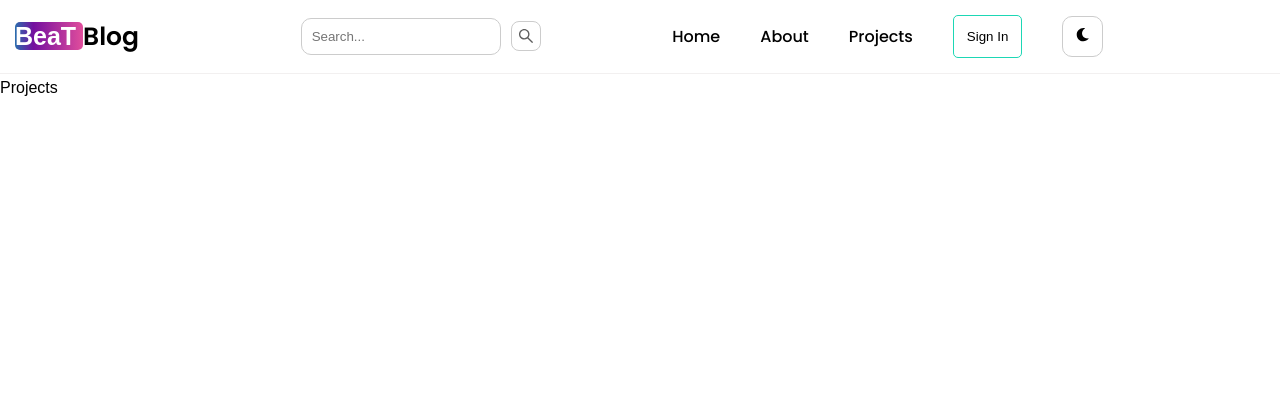
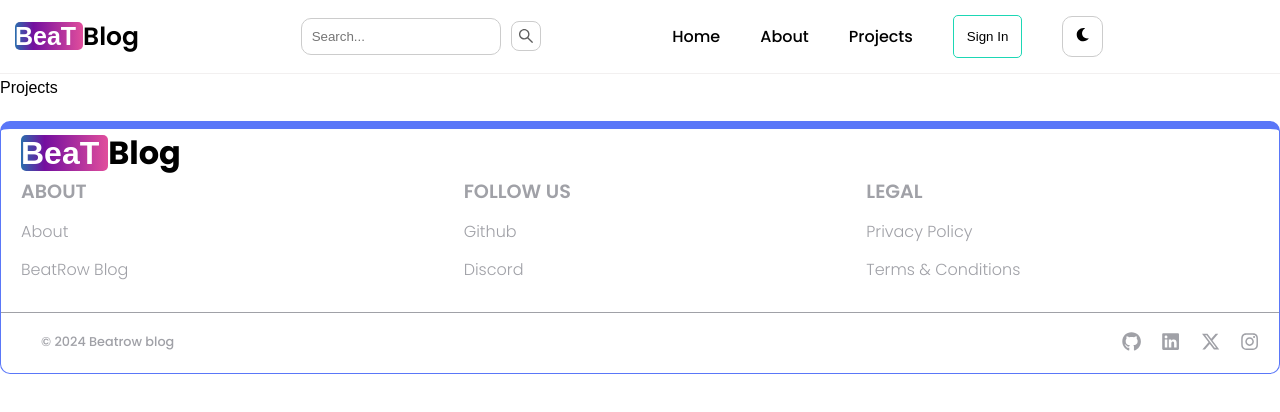
Before and after one commit to FaisalKhan-8/mern-blog, a React (Vite) app in the folder client/: page /projects in a window 1280 px wide. Shown: the top 412 px of the page. Built offline with nearby package versions, Linux system fonts and the light colour scheme; a web font is replaced by a local one.

Commit message:
create and add the footer components

```diff
--- a/client/src/App.jsx
+++ b/client/src/App.jsx
@@ -7,6 +7,7 @@ import SignUp from './pages/SignUp';
 import SignIn from './pages/Signin';
 import Projects from './pages/Projects';
 import Header from './components/Header';
+import Footer from './components/Footer';
 
 const App = () => {
   return (
@@ -20,6 +21,7 @@ const App = () => {
         <Route path='/dashboard' element={<Dashboard />} />
         <Route path='/projects' element={<Projects />} />
       </Routes>
+      <Footer />
     </Router>
   );
 };
--- /dev/null
+++ b/client/src/components/Footer.jsx
@@ -0,0 +1,119 @@
+import React from 'react';
+import { Link } from 'react-router-dom';
+import { FaGithub, FaLinkedin, FaInstagram } from 'react-icons/fa';
+import { FaXTwitter } from 'react-icons/fa6';
+
+const Footer = () => {
+  return (
+    <div className='footer-main'>
+      <div className='footer-left'>
+        <Link className='footer-logo' to='/'>
+          <span> BeaT </span>Blog
+        </Link>
+      </div>
+      <div className='footer-title'>
+        {/* About  */}
+        <div>
+          <h3>About</h3>
+          <div className='footer-link'>
+            {/* // TODO: Add a link to the individual blog */}
+            <Link
+              className='footer-individual-link'
+              to='/about'
+              target='_blank'
+              rel='noopener noreferrer'>
+              About
+            </Link>
+          </div>
+          <div className='footer-link'>
+            {/* // TODO: Add a link to the individual blog */}
+            <Link
+              className='footer-individual-link'
+              to='/about'
+              target='_blank'
+              rel='noopener noreferrer'>
+              BeatRow Blog
+            </Link>
+          </div>
+        </div>
+        {/* //follow  */}
+        <div className='footer-title'>
+          <div>
+            <h3>Follow us</h3>
+            <div className='footer-link'>
+              {/* // TODO: Add a link to the individual blog */}
+              <Link
+                className='footer-individual-link'
+                to='https://github.com/FaisalKhan-8'
+                target='_blank'
+                rel='noopener noreferrer'>
+                Github
+              </Link>
+            </div>
+            <div className='footer-link'>
+              {/* // TODO: Add a link to the individual blog */}
+              <Link
+                className='footer-individual-link'
+                to='/about'
+                target='_blank'
+                rel='noopener noreferrer'>
+                Discord
+              </Link>
+            </div>
+          </div>
+        </div>
+        {/* //Term and Policy  */}
+        <div className=''>
+          <div>
+            <h3>Legal</h3>
+            <div className='footer-link'>
+              {/* // TODO: Add a link to the individual blog */}
+              <Link
+                className='footer-individual-link'
+                to='#'
+                target='_blank'
+                rel='noopener noreferrer'>
+                Privacy Policy
+              </Link>
+            </div>
+            <div className='footer-link'>
+              {/* // TODO: Add a link to the individual blog */}
+              <Link className='footer-individual-link' to='#'>
+                Terms & Conditions
+              </Link>
+            </div>
+          </div>
+        </div>
+      </div>
+      <div className='footer-divider'>
+        <div>
+          <Link className='divider-link' to='#'>
+            &#169; {new Date().getFullYear()} Beatrow blog
+          </Link>
+        </div>
+        <div className='footer-icon'>
+          <Link
+            className='icon-link'
+            to='https://github.com/FaisalKhan-8'
+            target='_blank'>
+            <FaGithub />
+          </Link>
+          <Link
+            className='icon-link'
+            to='https://github.com/FaisalKhan-8'
+            target='_blank'>
+            <FaLinkedin />
+          </Link>
+          <Link className='icon-link ' to='#' target='_blank'>
+            <FaXTwitter />
+          </Link>
+          <Link className='icon-link ' to='#' target='_blank'>
+            <FaInstagram />
+          </Link>
+        </div>
+      </div>
+    </div>
+  );
+};
+
+export default Footer;
--- a/client/src/pages/SignUp.jsx
+++ b/client/src/pages/SignUp.jsx
@@ -31,7 +31,8 @@ const SignUp = () => {
 
       if (data.success === false) {
         setLoading(false);
-        return setErrorMessage(data.message);
+        setErrorMessage(data.message);
+        return;
       }
       setLoading(false);
       if (res.ok) {
@@ -96,7 +97,7 @@ const SignUp = () => {
                     <span></span>
                     <span></span>
                   </span>
-                  <span>Loading...</span>{' '}
+                  <span>Loading...</span>
                 </div>
               ) : (
                 'Sign Up'
@@ -105,7 +106,7 @@ const SignUp = () => {
           </form>
           <div className='signup-text'>
             <span>
-              Already have an account?{' '}
+              Already have an account?
               <Link to='/sign-in' className='signup-text-span'>
                 Sign In
               </Link>
--- a/client/src/styles/colors.scss
+++ b/client/src/styles/colors.scss
@@ -2,6 +2,8 @@ $white: #fff;
 $black: #000;
 $red: #e63946;
 $red-200: #fae2e4;
+$primary: #5a77f8;
+$gray: #a0a1a7;
 $gradient: hsla(169, 76%, 48%, 1);
 $linearGradient: linear-gradient(
   90deg,
--- /dev/null
+++ b/client/src/styles/footer.scss
@@ -0,0 +1,122 @@
+.footer-main {
+  margin-top: 1.5rem;
+
+  border-top: 8px solid $primary;
+  border-left: 1px solid $primary;
+  border-right: 1px solid $primary;
+  border-bottom: 1px solid $primary;
+  border-radius: 10px;
+}
+
+.footer-left {
+  //   height: 20vh;
+  display: flex;
+  align-items: center;
+  margin-left: 20px;
+
+  .footer-logo {
+    align-self: center;
+    white-space: nowrap;
+    color: $black;
+    font-size: 2rem;
+    text-decoration: none;
+    font-weight: bold;
+    font-family: 'Poppins', sans-serif;
+
+    span {
+      padding-left: 2;
+      padding-right: 1;
+      color: $white;
+      border-radius: 5px;
+      background: rgb(119, 185, 245);
+      background: linear-gradient(
+        90deg,
+        rgb(42, 110, 173) 0%,
+        rgb(116, 15, 159) 27%,
+        rgb(225, 78, 156) 100%
+      );
+    }
+  }
+}
+
+.footer-title {
+  display: grid;
+  grid-template-columns: repeat(3, 1fr);
+  gap: 10px;
+  margin-left: 20px;
+  margin-bottom: 10px;
+
+  h3 {
+    color: $gray;
+    font-size: 1.2rem;
+    font-weight: 600;
+    // white-space: nowrap;
+    font-family: 'Poppins', sans-serif;
+    text-transform: uppercase;
+  }
+
+  .footer-link {
+    margin-top: 0.8rem;
+
+    .footer-individual-link {
+      color: $gray;
+      font-size: 1rem;
+      font-weight: 300;
+      //   white-space: nowrap;
+      font-family: 'Poppins', sans-serif;
+      text-decoration: none;
+    }
+  }
+}
+
+.footer-divider {
+  display: flex;
+  justify-content: space-between;
+  margin-top: 20px;
+  margin-bottom: 60px;
+  width: 100%;
+  height: 1px;
+  //   opacity: 0.2;
+  background-color: $gray;
+  color: $black;
+
+  div {
+    padding: 20px;
+    .divider-link {
+      color: $gray;
+      font-size: 0.8rem;
+      font-weight: 500;
+      margin-left: 20px;
+      //   white-space: nowrap;
+      font-family: 'Poppins', sans-serif;
+      text-decoration: none;
+    }
+  }
+
+  .footer-icon {
+    display: flex;
+    font-size: 1.2rem;
+    gap: 20px;
+
+    .icon-link {
+      text-decoration: none;
+      color: $gray;
+    }
+  }
+}
+
+// media queries
+@media (max-width: 545px) {
+  .footer-logo {
+    margin-top: 5px;
+    white-space: normal;
+    font-size: 0.8rem;
+    text-align: center;
+  }
+
+  .footer-title {
+    display: grid;
+    grid-template-columns: repeat(2, 2fr);
+    gap: 8px;
+  }
+}
--- a/client/src/styles/index.scss
+++ b/client/src/styles/index.scss
@@ -3,6 +3,7 @@
 @import 'colors.scss';
 @import 'header.scss';
 @import 'sign_up.scss';
+@import 'footer.scss';
 
 * {
   margin: 0;
@@ -10,3 +11,17 @@
   box-sizing: border-box;
   font-family: 'Anybody', sans-serif;
 }
+
+body::-webkit-scrollbar {
+  width: 0.5rem;
+  // border-radius: 15px;
+}
+
+body::-webkit-scrollbar-track {
+  box-shadow: inset 0 0 6px rgba(0, 0, 0, 0.3);
+}
+
+body::-webkit-scrollbar-thumb {
+  background: $linearGradient;
+  outline: 1px solid $gradient;
+}
--- a/client/src/styles/sign_up.scss
+++ b/client/src/styles/sign_up.scss
@@ -30,10 +30,11 @@
   display: flex;
   justify-content: space-around;
   align-items: center;
-  padding: 3px;
+  padding: 10px;
 }
 .signUp-left {
   text-align: center;
+  padding: 10px;
 
   p {
     font-size: 1rem;
@@ -116,6 +117,8 @@
     }
   }
 }
+
+//error message
 
 .error-message {
   display: flex;
```
